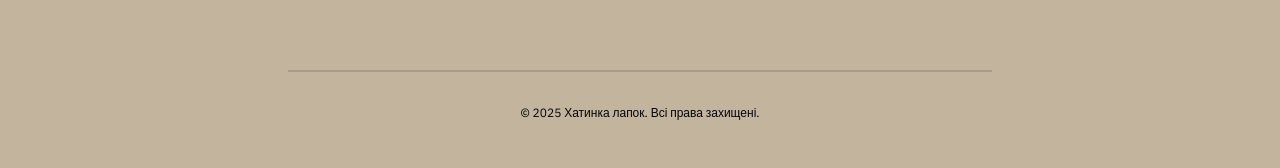
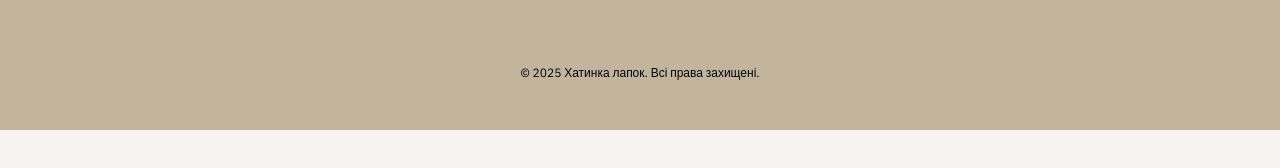
Before and after one commit to AvalianY/pets-team-project, a plain HTML site: page index.html in a window 1280 px wide. Shown: the part 2931-3099 px from the top of the page. After the commit the page ends 3061 px from the top, so only its background shows below. Drawn offline with Linux system fonts and the light colour scheme; no server answers.

Commit message:
Deploying to gh-pages from @ AvalianY/pets-team-project@7ed1fdae9052fd070c4357973b9e2de444b6b895 🚀

```diff
--- a/index.html
+++ b/index.html
@@ -728,7 +728,6 @@
     </div>
 
     <div class="copyright-wrapper">
-      <hr class="horizontal-line" aria-hidden="true" />
       <p class="footer-copyright">
         &copy; <span id="year"></span> Хатинка лапок. Всі права захищені.
       </p>
```
